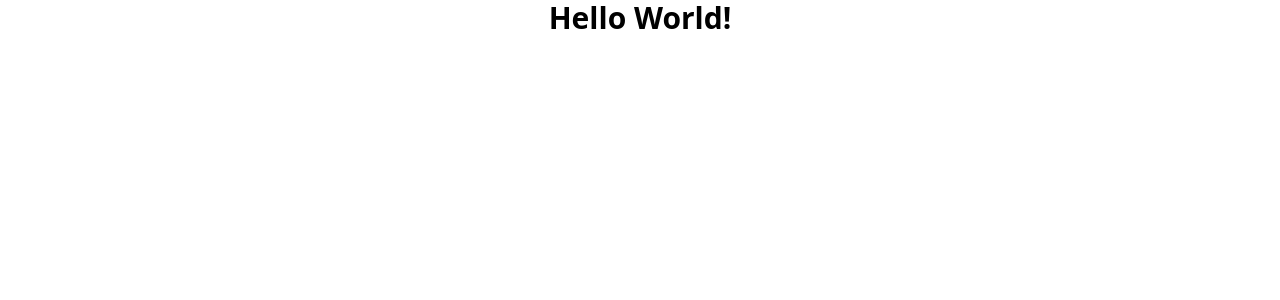
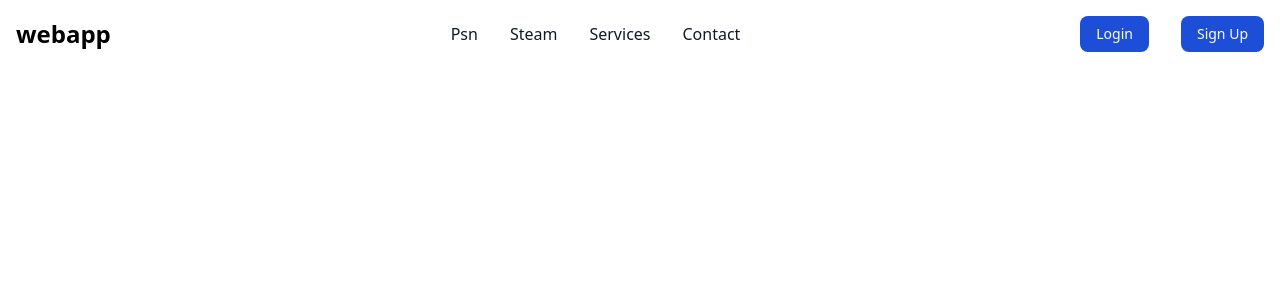
Before and after one commit to keishiin/elysium, a React (Vite) app in the folder frontend/: page / in a window 1280 px wide. Shown: the top 300 px of the page. Built offline with nearby package versions, Linux system fonts and the light colour scheme.

Commit message:
added navbar

```diff
--- a/frontend/src/App.tsx
+++ b/frontend/src/App.tsx
@@ -1,9 +1,9 @@
-import Header from "./components/Header.tsx"
+import Navbar from "./components/Navbar.tsx"
 
 function App() {
 
   return (
-    <Header/>
+    <Navbar />
   )
 }
 
--- a/frontend/src/components/Header.tsx
+++ /dev/null
@@ -1,7 +0,0 @@
-function Header() {
-  return (
-    <h1 className="text-3xl font-bold text-center"> Hello World! </h1>
-  )
-}
-
-export default Header;
--- /dev/null
+++ b/frontend/src/components/Navbar.tsx
@@ -0,0 +1,60 @@
+function Header() {
+  return (
+    <nav className="bg-white border-gray-200 dark:bg-gray-900">
+      <div className="max-w-screen-xl flex flex-wrap items-center justify-between mx-auto p-4">
+        <a href="#" className="flex items-center">
+          <span className="self-center text-2xl font-semibold whitespace-nowrap dark:text-white">
+            webapp
+          </span>
+        </a>
+        <div className="items-center justify-between hidden w-full md:flex md:w-auto md:order-1" id="navbar-cta">
+          <ul className="flex flex-col font-medium p-4 md:p-0 mt-4 border border-gray-100 rounded-lg bg-gray-50 md:flex-row md:space-x-8 md:mt-0 md:border-0 md:bg-white dark:bg-gray-800 md:dark:bg-gray-900 dark:border-gray-700">
+            <li>
+              <a href="#" className="block py-2 pl-3 pr-4 text-gray-900 rounded hover:bg-gray-100 md:hover:bg-transparent md:hover:text-blue-700 md:p-0 md:dark:hover:text-blue-500 dark:text-white dark:hover:bg-gray-700 dark:hover:text-white md:dark:hover:bg-transparent dark:border-gray-700" >
+                Psn
+              </a>
+            </li>
+            <li>
+              <a href="#" className="block py-2 pl-3 pr-4 text-gray-900 rounded hover:bg-gray-100 md:hover:bg-transparent md:hover:text-blue-700 md:p-0 md:dark:hover:text-blue-500 dark:text-white dark:hover:bg-gray-700 dark:hover:text-white md:dark:hover:bg-transparent dark:border-gray-700">
+                Steam
+              </a>
+            </li>
+            <li>
+              <a href="#" className="block py-2 pl-3 pr-4 text-gray-900 rounded hover:bg-gray-100 md:hover:bg-transparent md:hover:text-blue-700 md:p-0 md:dark:hover:text-blue-500 dark:text-white dark:hover:bg-gray-700 dark:hover:text-white md:dark:hover:bg-transparent dark:border-gray-700">
+                Services
+              </a>
+            </li>
+            <li>
+              <a href="#" className="block py-2 pl-3 pr-4 text-gray-900 rounded hover:bg-gray-100 md:hover:bg-transparent md:hover:text-blue-700 md:p-0 md:dark:hover:text-blue-500 dark:text-white dark:hover:bg-gray-700 dark:hover:text-white md:dark:hover:bg-transparent dark:border-gray-700">
+                Contact
+              </a>
+            </li>
+          </ul>
+        </div>
+        <div className="items-center justify-between hidden w-full md:flex md:w-auto md:order-1" id="navbar-cta">
+          <ul className="flex flex-col font-medium p-4 md:p-0 mt-4 border border-gray-100 rounded-lg bg-gray-50 md:flex-row md:space-x-8 md:mt-0 md:border-0 md:bg-white dark:bg-gray-800 md:dark:bg-gray-900 dark:border-gray-700">
+            <button type="button" className="text-white bg-blue-700 hover:bg-blue-800 focus:ring-4 focus:outline-none focus:ring-blue-300 font-medium rounded-lg text-sm px-4 py-2 text-center mr-3 md:mr-0 dark:bg-blue-600 dark:hover:bg-blue-700 dark:focus:ring-blue-800">
+              <a>
+                Login
+              </a>
+            </button>
+            <button type="button" className="text-white bg-blue-700 hover:bg-blue-800 focus:ring-4 focus:outline-none focus:ring-blue-300 font-medium rounded-lg text-sm px-4 py-2 text-center mr-3 md:mr-0 dark:bg-blue-600 dark:hover:bg-blue-700 dark:focus:ring-blue-800">
+              <a>
+                Sign Up
+              </a>
+            </button>
+            <button data-collapse-toggle="navbar-cta" type="button" className="inline-flex items-center p-2 w-10 h-10 justify-center text-sm text-gray-500 rounded-lg md:hidden hover:bg-gray-100 focus:outline-none focus:ring-2 focus:ring-gray-200 dark:text-gray-400 dark:hover:bg-gray-700 dark:focus:ring-gray-600" aria-controls="navbar-cta" aria-expanded="false">
+              <span className="sr-only">Open main menu</span>
+              <svg className="w-5 h-5" aria-hidden="true" xmlns="http://www.w3.org/2000/svg" fill="none" viewBox="0 0 17 14">
+                <path stroke="currentColor" stroke-linecap="round" stroke-linejoin="round" stroke-width="2" d="M1 1h15M1 7h15M1 13h15" />
+              </svg>
+            </button>
+          </ul>
+        </div>
+
+      </div>
+    </nav>
+  )
+}
+
+export default Header;
```
Also changed, not shown: 2 other files (tests, documents, lock files or other folders).
